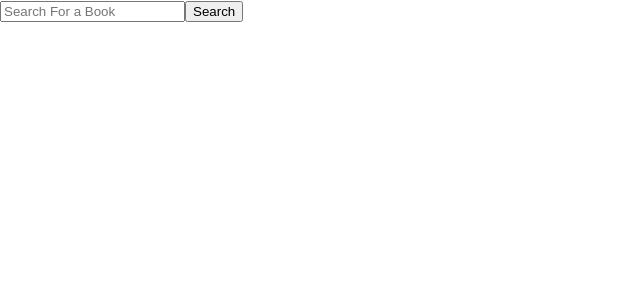
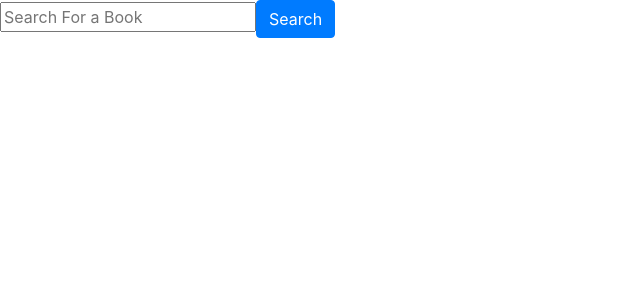
Before and after one commit to samanthabarrueta/Book-Club, a React (Create React App) app: page / in a window 1280 px wide. Shown: the top 300 px of the page, without its empty margins (0-640 px from the left). Built offline with nearby package versions, Linux system fonts and the light colour scheme.

Commit message:
add bootstrap for button

```diff
--- a/src/App.js
+++ b/src/App.js
@@ -1,4 +1,5 @@
 import React from 'react';
+import 'bootstrap/dist/css/bootstrap.min.css';
 import SearchForm from './components/SearchForm';
 
 const App = () => {
--- a/src/components/SearchForm.js
+++ b/src/components/SearchForm.js
@@ -1,4 +1,5 @@
 import React, { Component} from 'react';
+import Button from 'react-bootstrap/Button';
 
 class SearchForm extends Component {
 
@@ -11,29 +12,25 @@ class SearchForm extends Component {
         this.setState({
             [name]: value
         });
-        console.log('name ' + name);
-        console.log('value ' + value)
     };
 
     handleFormSubmit = event => {
         event.preventDefault();
-        console.log(this.state)
+        console.log(this.state.searchValue)
     };
 
     render() {
         return (
             <div>
-                <form className='search'>
+                <form className='searchForm'>
                     <input
-                    onChange={this.handleInputChange}
-                    value={this.state.searchValue}
-                    name='searchValue'
-                    type='text'
-                    className='form-control'
-                    placeholder='Search For a Book'
-                    id='search'
+                        value={this.state.searchValue}
+                        name='searchValue'
+                        onChange={this.handleInputChange}
+                        type='text'
+                        placeholder='Search For a Book'
                     />
-                    <button onClick={this.handleFormSubmit}>Search</button>
+                    <Button variant='primary' onClick={this.handleFormSubmit}>Search</Button>
                 </form>
             </div>
         );
```
Also changed, not shown: public/manifest.json.
